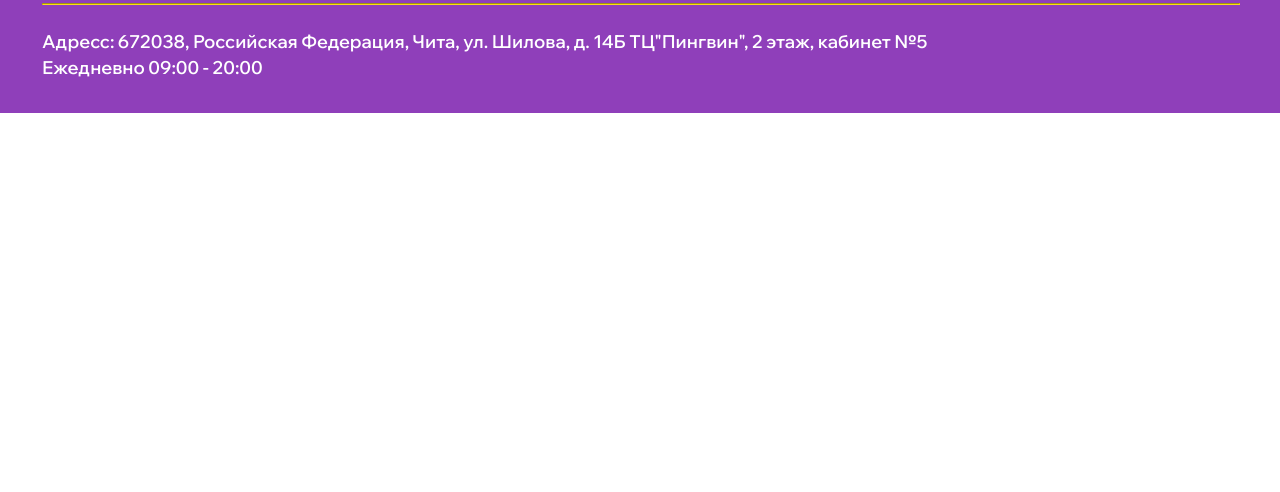
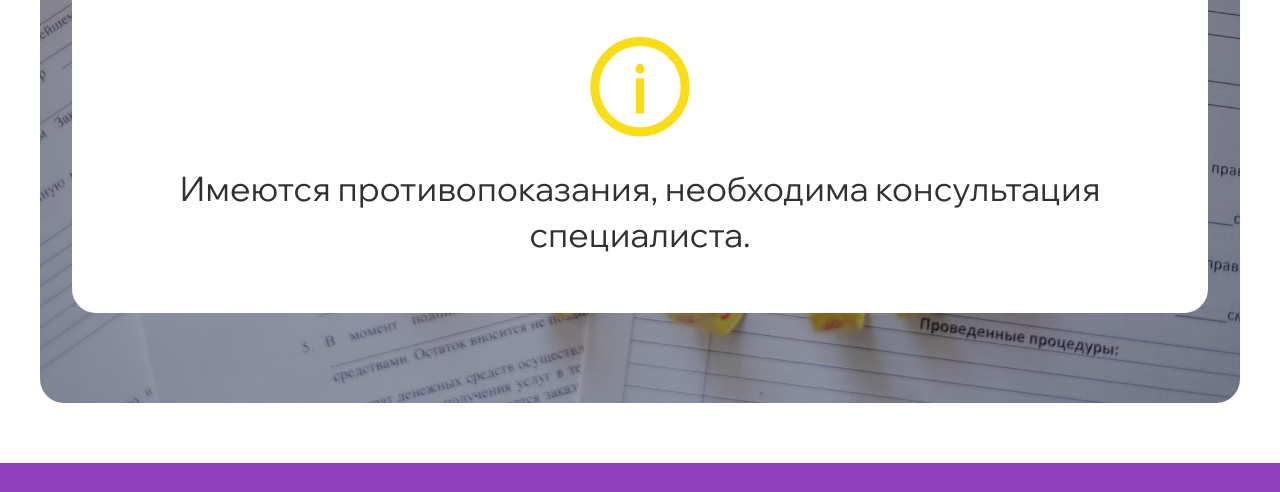
Before and after one commit to dmitriytsvetkov/massageLanding, a website built with Vite: page index.html in a window 1280 px wide. Shown: the part 1675-2167 px from the top of the page. Before the commit the page ends 1788 px from the top, so only its background shows below. Built offline with nearby package versions, Linux system fonts and the light colour scheme; files whose address does not match are found by name.

Commit message:
feat: Добавил секцию disclaimer

```diff
--- a/index.html
+++ b/index.html
@@ -250,6 +250,28 @@
                     </div>
                 </div>
             </section>
+            <section class="disclaimer">
+                <div class="disclaimer__container container">
+                    <div class="disclaimer__wrapper">
+                        <svg
+                            class="disclaimer__icon"
+                            width="64"
+                            height="65"
+                            viewBox="0 0 64 65"
+                            fill="none"
+                            xmlns="http://www.w3.org/2000/svg"
+                        >
+                            <circle cx="31.9994" cy="32.3441" r="26.6667" stroke="#F9DE15" stroke-width="5.33333" />
+                            <path
+                                d="M29.5175 48.138V27.3269H34.4567V48.138H29.5175ZM31.9987 24.6443C31.2644 24.6443 30.6344 24.3597 30.1088 23.7907C29.591 23.2126 29.332 22.5216 29.332 21.7177C29.332 20.9228 29.591 20.2409 30.1088 19.6718C30.6344 19.0937 31.2644 18.8047 31.9987 18.8047C32.733 18.8047 33.3591 19.0937 33.877 19.6718C34.4026 20.2409 34.6654 20.9228 34.6654 21.7177C34.6654 22.5216 34.4026 23.2126 33.877 23.7907C33.3591 24.3597 32.733 24.6443 31.9987 24.6443Z"
+                                fill="#F9DE15"
+                            />
+                        </svg>
+
+                        <p class="disclaimer__text">Имеются противопоказания, необходима консультация специалиста.</p>
+                    </div>
+                </div>
+            </section>
         </div>
 
         <footer class="footer">
--- /dev/null
+++ b/src/styles/sections/_disclaimer.scss
@@ -0,0 +1,94 @@
+@use '@/styles/mixins';
+
+.disclaimer {
+    padding-top: 60px;
+    padding-bottom: 60px;
+
+    &__container {
+        padding: 16px;
+
+        border-radius: 24px;
+
+        background:
+            linear-gradient(rgba(0, 0, 0, 0.32), rgba(0, 0, 0, 0.32)),
+            url('@/assets/img/disclaimer-bg.jpg');
+        background-position: center;
+
+        background-size: 1272px 475px;
+        background-repeat: no-repeat;
+
+        @include mixins.pre-tablet {
+            padding: 59px 21px;
+
+            background-position: 50% 100%;
+        }
+
+        @include mixins.tablet {
+            padding: 69.5px 32px;
+
+            background-position: left center;
+        }
+
+        @include mixins.desktop {
+            max-width: 1200px;
+            padding: 90.5px 32px;
+
+            background-position: 50% 100%;
+            background-size: cover;
+        }
+    }
+
+    &__wrapper {
+        display: flex;
+        flex-direction: column;
+        justify-content: center;
+        align-items: center;
+        gap: 24px;
+
+        padding: 16px;
+
+        border-radius: 24px;
+
+        background-color: white;
+
+        @include mixins.pre-tablet {
+            min-height: 191px;
+        }
+
+        @include mixins.tablet {
+            min-height: 336px;
+        }
+    }
+
+    &__icon {
+        width: 64px;
+        height: 64px;
+
+        @include mixins.tablet {
+            width: 110px;
+            height: 110px;
+        }
+    }
+
+    &__text {
+        font-size: 20px;
+        line-height: 26px;
+        text-align: center;
+        color: var(--text);
+
+        @include mixins.tablet {
+            font-size: 34px;
+            line-height: 46px;
+        }
+    }
+
+    @include mixins.pre-tablet {
+        padding-right: 16px;
+        padding-left: 16px;
+    }
+
+    @include mixins.tablet {
+        padding-right: 32px;
+        padding-left: 32px;
+    }
+}
--- a/src/styles/styles.scss
+++ b/src/styles/styles.scss
@@ -16,3 +16,4 @@
 @use './sections/main';
 @use './sections/about-us';
 @use './sections/features';
+@use './sections/disclaimer';
```
Also changed, not shown: src/assets/img/disclaimer-bg.jpg (added).
